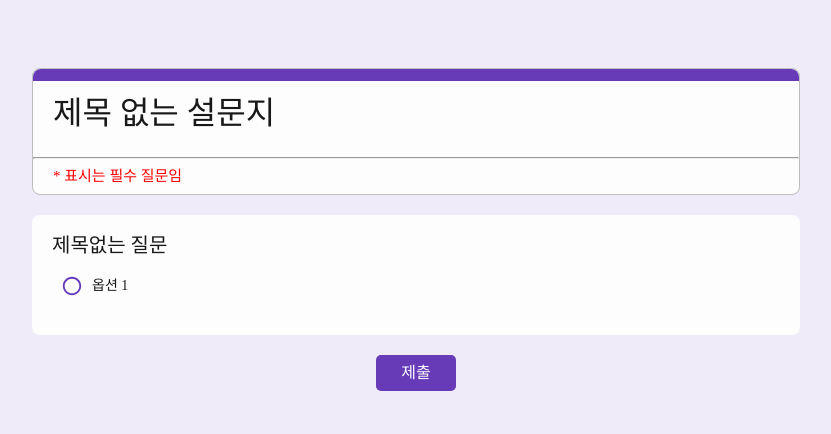
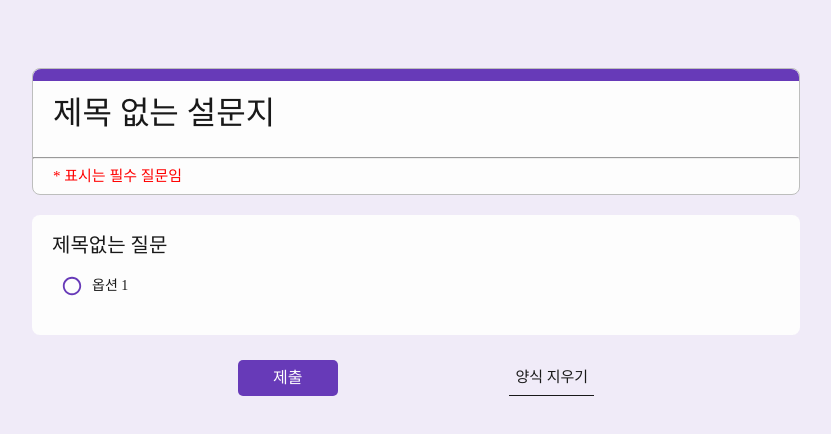
Before and after one commit to plla2/google-form, a React (Vite) app: page /preview in a window 1280 px wide. Shown: the top 434 px of the page, without its empty margins (224-1055 px from the left). Built offline with nearby package versions, Linux system fonts and the light colour scheme.

Commit message:
✨ 추가 과제) 양식 지우기 기능

```diff
--- a/src/pages/Previewpage.tsx
+++ b/src/pages/Previewpage.tsx
@@ -4,10 +4,17 @@ import PreviewWrapper from '../components/Wrapper/PreviewWrapper/PreviewWrapper'
 import TitleCard from '../components/TitleCard/TitleCard';
 import styled from 'styled-components';
 import { Link } from 'react-router-dom';
+import { useAppDispatch } from '../redux/rtk-hooks/useAppDispatch';
+import { questionActions } from '../redux/slice';
 
 const Previewpage = () => {
+  const dispatch = useAppDispatch();
   const form = useAppSelector((state) => state.form);
   const { questions } = form;
+
+  const handleReset = () => {
+    dispatch(questionActions.resetAnswers());
+  };
 
   return (
     <S_Container>
@@ -15,20 +22,30 @@ const Previewpage = () => {
       {questions.map((question) => (
         <PreviewWrapper key={question.id} questionId={question.id} />
       ))}
+      <S_Button>
         <Link to={'/result'}>
-        <S_Button>제출</S_Button>
+          <div className="submit__button">제출</div>
         </Link>
+        <div className="reset__button" onClick={handleReset}>
+          양식 지우기
+        </div>
+      </S_Button>
     </S_Container>
   );
 };
 
 const S_Button = styled.div`
   display: flex;
+  justify-content: space-evenly;
+  align-items: center;
+  margin-top: 25px;
+  width: 700px;
+  .submit__button {
+    display: flex;
     justify-content: center;
     align-items: center;
-  margin-top: 20px;
     padding: 10px 0;
-  width: 80px;
+    width: 100px;
     background-color: ${({ theme }) => theme.color.purple_dark};
     border-radius: 5px;
     cursor: pointer;
@@ -36,6 +53,21 @@ const S_Button = styled.div`
     &:hover {
       background-color: rebeccapurple;
     }
+  }
+  .reset__button {
+    text-align: center;
+    font-size: 15px;
+    margin-top: 10px;
+    padding-bottom: 10px;
+    width: 85px;
+    cursor: pointer;
+    border-bottom: 1px solid ${({ theme }) => theme.color.grey__dark};
+    &:hover {
+      transition: 0.4s ease;
+      border-bottom: 1px solid red;
+      color: red;
+    }
+  }
 `;
 
 export default Previewpage;
--- a/src/redux/slice/questionSlice.ts
+++ b/src/redux/slice/questionSlice.ts
@@ -104,6 +104,12 @@ const { actions: questionActions, reducer: questionReducer } = createSlice({
       const questionId = state.findIndex((item) => item.id === String(id));
       state[questionId].textAnswers = textContent;
     },
+    resetAnswers: (state) => {
+      state.map((item) => {
+        item.checkAnswers = [];
+        item.textAnswers = '';
+      });
+    },
   },
 });
 
```
Lines whose indentation alone changed are shown as unchanged.
